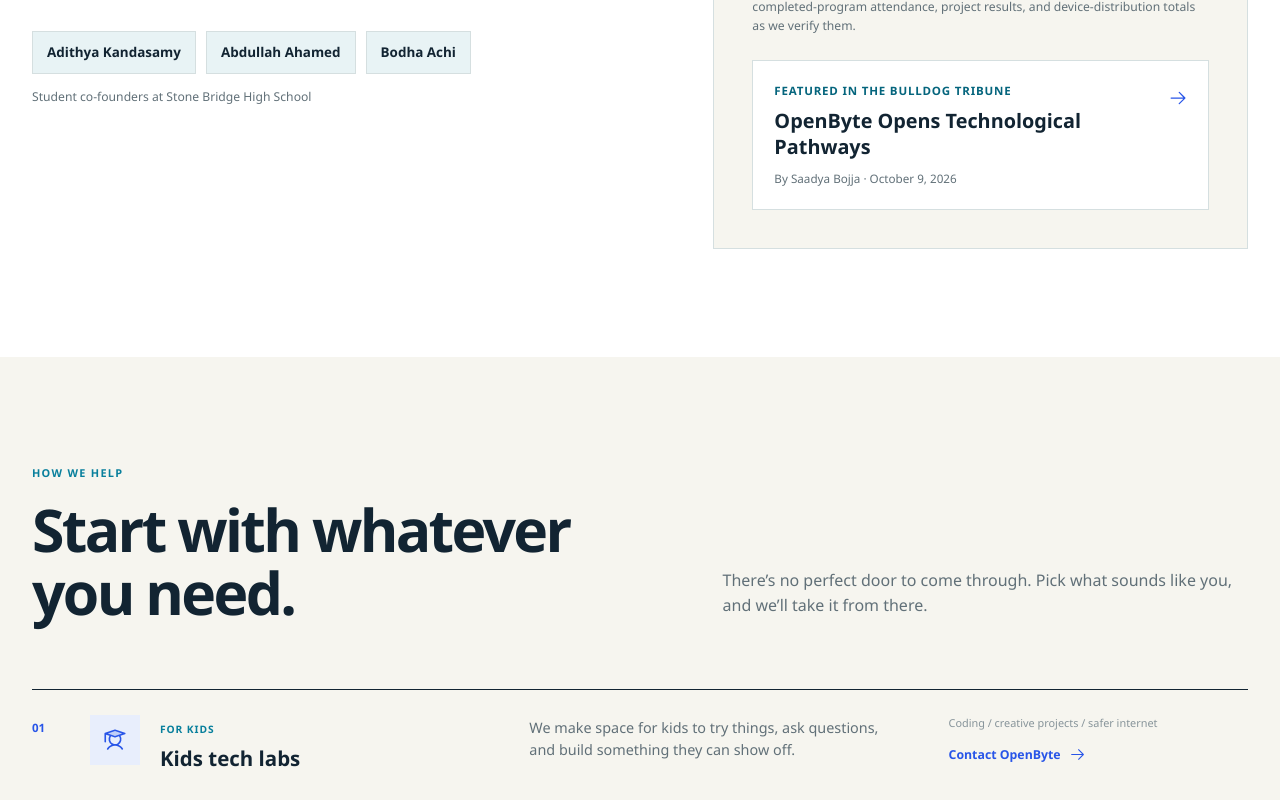
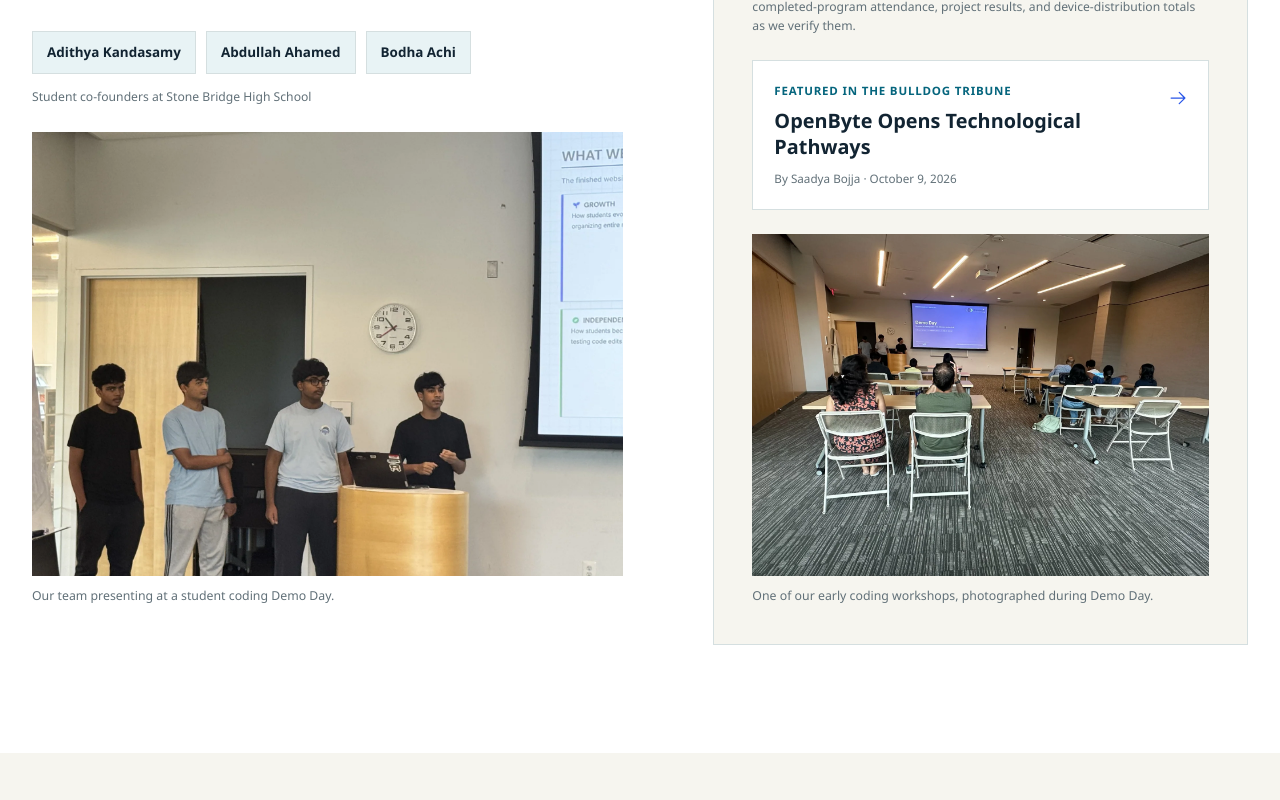
Before and after one commit to Adithya-Kandasamy/OpenByte, a Next.js app: page / in a window 1280 px wide. Shown: the part 2740-3540 px from the top of the page. Built offline with nearby package versions, Linux system fonts and the light colour scheme; no server answers.

Commit message:
Display previously uploaded real Demo Day team and workshop photos

```diff
--- a/app/page.tsx
+++ b/app/page.tsx
@@ -682,6 +682,18 @@
               <span className="founder-note">
                 Student co-founders at Stone Bridge High School
               </span>
+              <figure className="team-photo">
+                <img
+                  src="/media/demo-day-team.webp"
+                  alt="OpenByte team members and volunteers presenting together at a coding Demo Day"
+                  loading="lazy"
+                  width="512"
+                  height="384"
+                />
+                <figcaption>
+                  Our team presenting at a student coding Demo Day.
+                </figcaption>
+              </figure>
             </div>
 
             <div className="human-progress" data-reveal>
@@ -717,6 +729,18 @@
                 <small>By Saadya Bojja · October 9, 2026</small>
                 <ArrowRight aria-hidden="true" />
               </a>
+              <figure className="progress-photo">
+                <img
+                  src="/media/workshop-room.webp"
+                  alt="Real participants and student instructors at an OpenByte coding workshop"
+                  loading="lazy"
+                  width="512"
+                  height="384"
+                />
+                <figcaption>
+                  One of our early coding workshops, photographed during Demo Day.
+                </figcaption>
+              </figure>
             </div>
           </div>
         </section>
```
